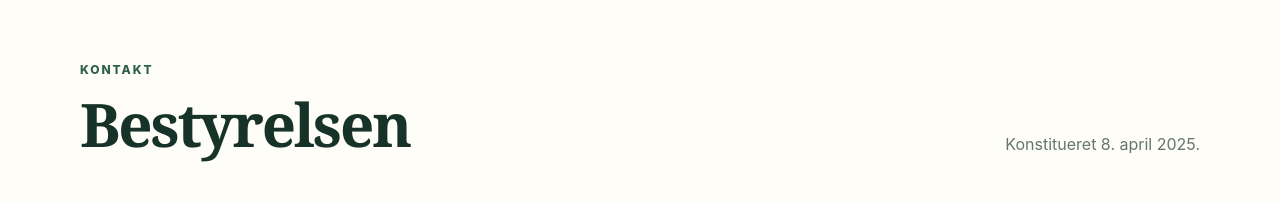
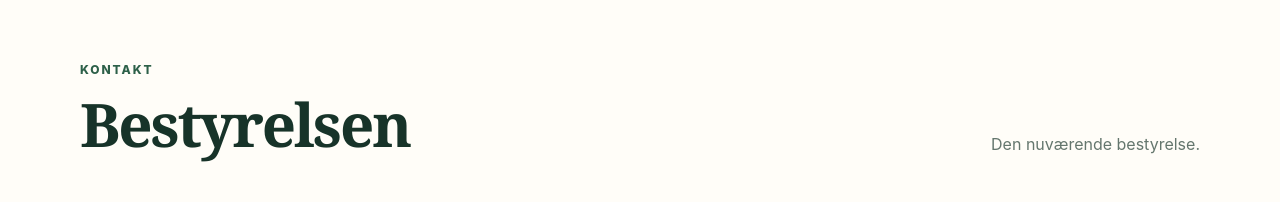
Before and after one commit to laugebex/Ravnsbjerg-info, a Next.js app: page / in a window 1280 px wide. Shown: the part 3080-3282 px from the top of the page. Built offline with nearby package versions, Linux system fonts and the light colour scheme.

Commit message:
Show current board without stale date

```diff
--- a/app/page.jsx
+++ b/app/page.jsx
@@ -17,7 +17,7 @@ export default function Home(){return <main>
 
 <section id="foreningen" className="section cream"><div className="wrap infoGrid"><div><p className="eyebrow">Foreningen</p><h2>Om foreningen</h2><p className="leadSmall">Medlemskab er frivilligt, og næsten alle områdets 117 husstande er med.</p><p>Bestyrelsen tager sig af fælles forhold i kvarteret og af Lunden. Har du noget, vi bør se på, så tag fat i os.</p><a className="button secondary" href="/omraadet">Se mere om området</a></div><div className="stack"><article id="hjertestarter" className="infoCard photoCard"><img src={heart} alt="Foreningens hjertestarter"/><div><h3>Hjertestarter</h3><p>Den hænger på Ravnsbjerg Krat 2, bag den markerede dør til redskabsrummet i carporten til højre. Indgangen til Krat 2 er fra Ravnsbjergvej.</p></div></article><article id="generalforsamling" className="infoCard"><span>◎</span><div><h3>Generalforsamling</h3><p>Den ordinære generalforsamling holdes i første kvartal. Forslag skal være hos bestyrelsen skriftligt senest en uge før.</p><p>Indkaldelsen kommer på mail.</p></div></article><article id="dokumenter" className="infoCard"><span>§</span><div><h3>Dokumenter</h3>{documents.map(d=><p key={d.title}><a href={d.href}>{d.title} →</a><br/><small>{d.meta}</small></p>)}</div></article></div></div></section>
 
-<section id="bestyrelsen" className="section"><div className="wrap"><div className="sectionHead"><div><p className="eyebrow">Kontakt</p><h2>Bestyrelsen</h2></div><p>Konstitueret 8. april 2025.</p></div><div className="boardGrid">{board.map(m=><article key={m.name}><span>{m.role}</span><h3>{m.name}</h3><p>{m.address}</p>{m.phone&&<a href={'tel:+45'+m.phone.replaceAll(' ','')}>{m.phone}</a>}</article>)}</div></div></section>
+<section id="bestyrelsen" className="section"><div className="wrap"><div className="sectionHead"><div><p className="eyebrow">Kontakt</p><h2>Bestyrelsen</h2></div><p>Den nuværende bestyrelse.</p></div><div className="boardGrid">{board.map(m=><article key={m.name}><span>{m.role}</span><h3>{m.name}</h3><p>{m.address}</p>{m.phone&&<a href={'tel:+45'+m.phone.replaceAll(' ','')}>{m.phone}</a>}</article>)}</div></div></section>
 
 <section id="kontakt" className="contact"><div className="wrap contactGrid"><div><p className="eyebrow light">Kontakt</p><h2>Skriv til bestyrelsen</h2><p>Spørgsmål, forslag eller noget fra området, vi bør kende til? Send en besked.</p></div><ContactForm/></div></section>
 </main>}
```
